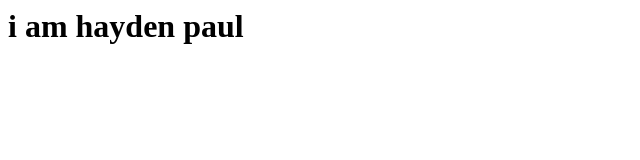
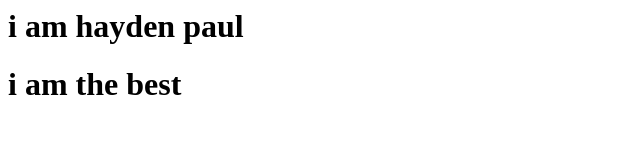
Before and after one commit to Haydenpal/Txtsign, a plain HTML site: page index.html in a window 1280 px wide. Shown: the whole page, without its empty margins (0-640 px from the left). Drawn offline with Linux system fonts and the light colour scheme.

Commit message:
Update index.html

```diff
--- a/index.html
+++ b/index.html
@@ -1 +1,2 @@
 <h1> i am hayden paul </h1>
+<h1> i am the best </h1>
```
